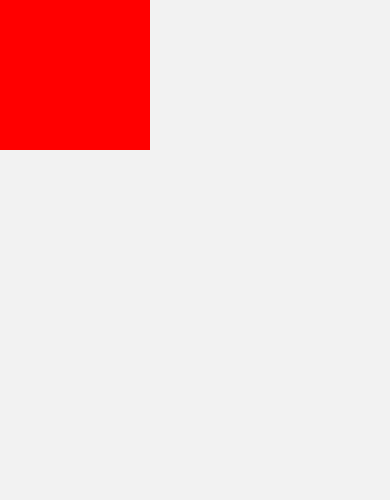
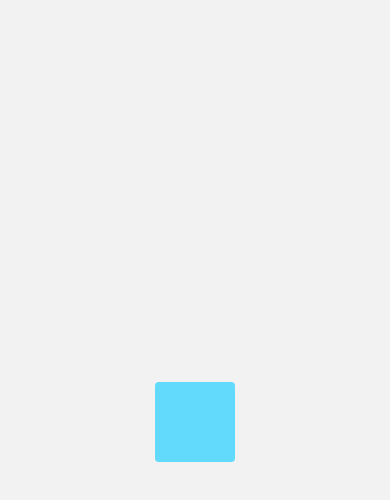
Before and after one commit to ferdeolazabal/RNComponents, a React Native app: screen /Animation102Screen in a window 390 px wide. Shown: the top 500 px of the page. Built offline with nearby package versions, Linux system fonts and the light colour scheme.

Commit message:
Add content to screen

```diff
--- a/src/screens/Animation102Screen.tsx
+++ b/src/screens/Animation102Screen.tsx
@@ -1,14 +1,49 @@
-import { StyleSheet, View } from 'react-native';
+import { useRef } from 'react';
+import { Animated, PanResponder, StyleSheet, View } from 'react-native';
 
 export const Animation102Screen = () => {
+    const pan = useRef(new Animated.ValueXY()).current;
+
+    const panResponder = PanResponder.create({
+        onStartShouldSetPanResponder: () => true,
+        onPanResponderMove: Animated.event(
+            [
+                null,
+                {
+                    dx: pan.x, // x,y are Animated.Value
+                    dy: pan.y,
+                },
+            ],
+            { useNativeDriver: false }
+        ),
+        onPanResponderRelease: () => {
+            Animated.spring(
+                pan, // Auto-multiplexed
+                { toValue: { x: 0, y: 0 }, useNativeDriver: false } // Back to zero
+            ).start();
+        },
+    });
+
     return (
-        <View style={{ flex: 1 }}>
-            <View style={styles.purpleBox} />
+        <View style={styles.container}>
+            <Animated.View {...panResponder.panHandlers} style={[pan.getLayout(), styles.box]} />
+            {/* <View style={styles.purpleBox} /> */}
         </View>
     );
 };
 
 const styles = StyleSheet.create({
+    container: {
+        flex: 1,
+        justifyContent: 'center',
+        alignItems: 'center',
+    },
+    box: {
+        backgroundColor: '#61dafb',
+        width: 80,
+        height: 80,
+        borderRadius: 4,
+    },
     purpleBox: {
         backgroundColor: 'red',
         width: 150,
```
